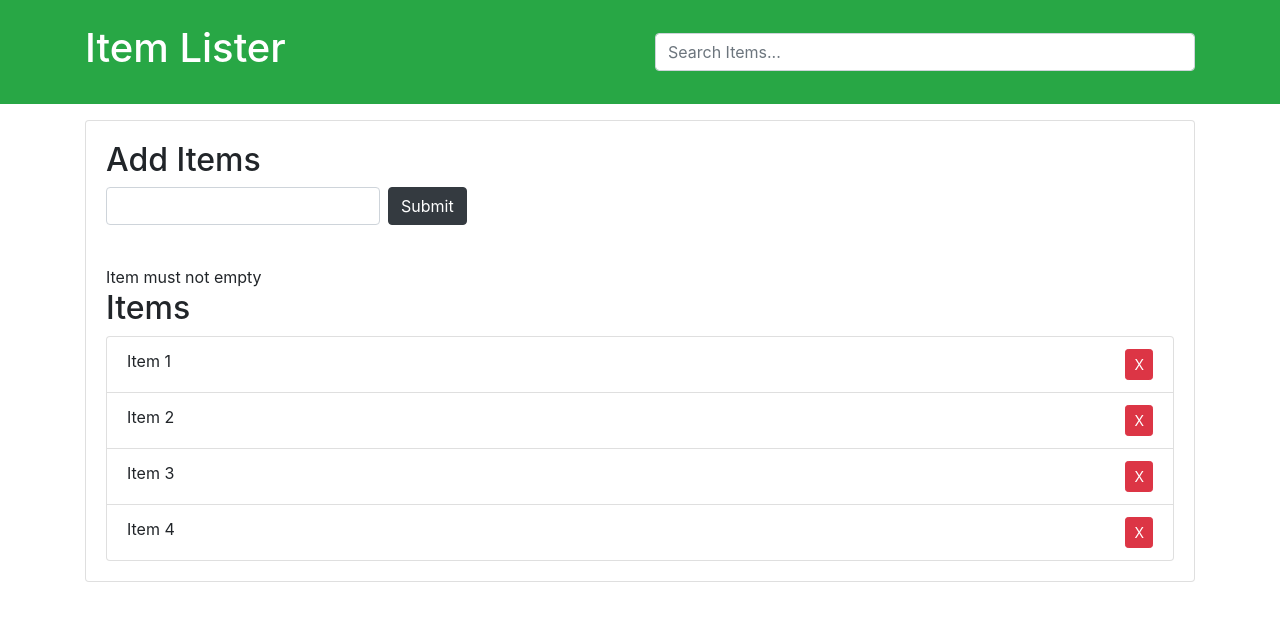
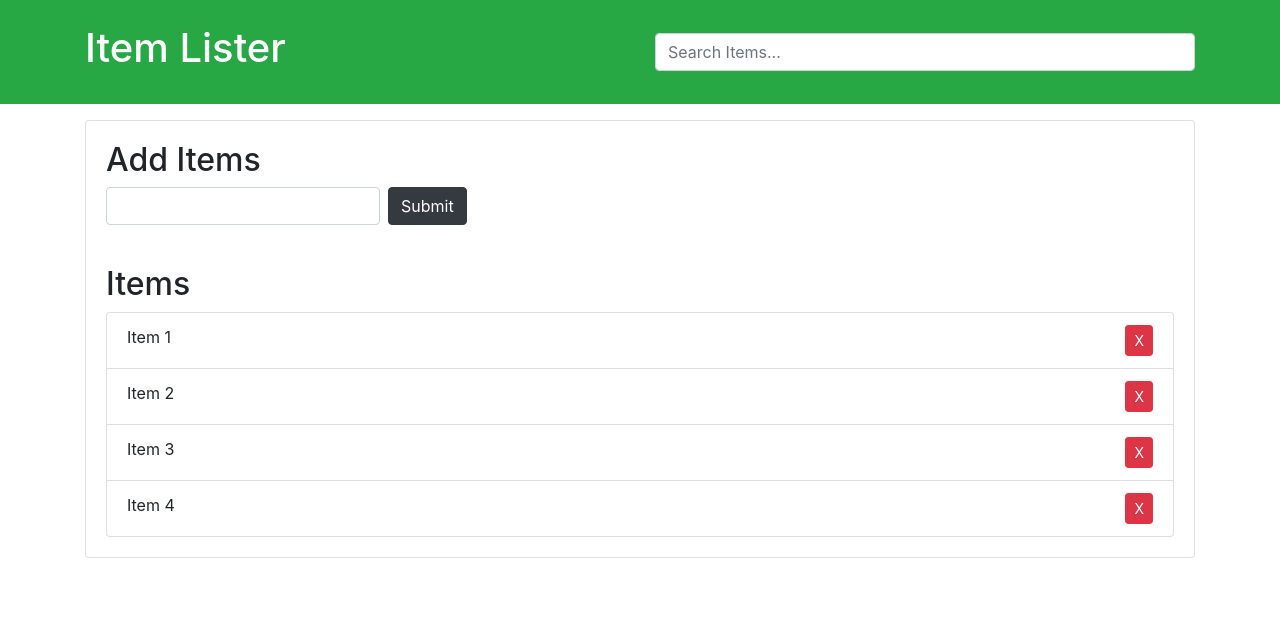
Before and after one commit to Fuji-Apple/js_dom, a plain HTML site: page index.html in a window 1280 px wide. Drawn offline with nearby package versions, Linux system fonts and the light colour scheme.

Commit message:
fix alert1, change display to none

```diff
--- a/index.html
+++ b/index.html
@@ -31,7 +31,7 @@
                 <input type="submit" value="Submit" class="btn btn-dark">
             </form>
             <br>
-            <div id="alert1">Item must not empty</div>
+            <div id="alert1" style="display: none;">Item must not empty</div>
 
             <h2 class="title">Items</h2>
             <ul id="items" class="list-group">
```
